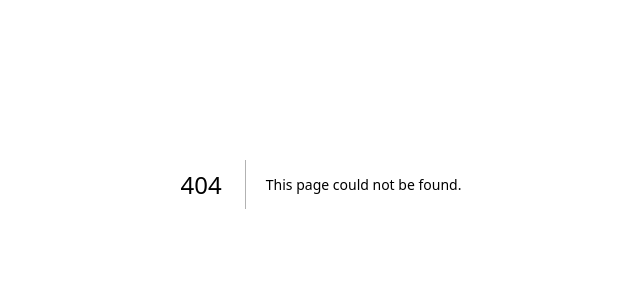
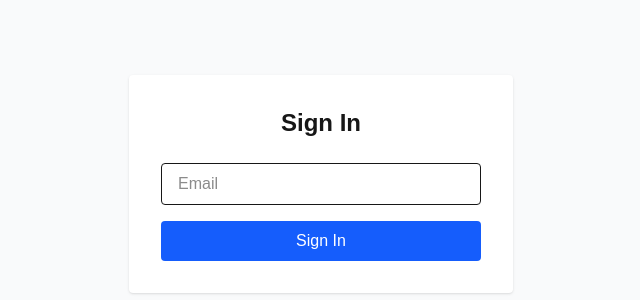
Before and after one commit to opsecfreak/FlightReady-UAV, a Next.js app in the folder flightlogger-app/: page /signin in a window 1280 px wide. Before the commit this address had no page. Shown: the part 216-516 px from the top of the page, without its empty margins (319-959 px from the left). Built offline with nearby package versions, Linux system fonts and the light colour scheme.

Commit message:
Scaffold sign-in UI and placeholder auth

```diff
--- /dev/null
+++ b/flightlogger-app/src/app/dashboard/layout.tsx
@@ -0,0 +1,10 @@
+import Sidebar from "../../components/Sidebar";
+
+export default function DashboardLayout({ children }: { children: React.ReactNode }) {
+  return (
+    <div className="flex min-h-screen">
+      <Sidebar />
+      <main className="flex-1 p-6 bg-gray-50">{children}</main>
+    </div>
+  );
+}
--- /dev/null
+++ b/flightlogger-app/src/app/signin/page.tsx
@@ -0,0 +1,31 @@
+import { useState } from "react";
+import { useRouter } from "next/navigation";
+
+export default function SignInPage() {
+  const [email, setEmail] = useState("");
+  const router = useRouter();
+
+  function handleSubmit(e: React.FormEvent) {
+    e.preventDefault();
+    // Placeholder: Save email to localStorage or context
+    localStorage.setItem("userEmail", email);
+    router.push("/dashboard");
+  }
+
+  return (
+    <div className="flex min-h-screen items-center justify-center bg-gray-50">
+      <form onSubmit={handleSubmit} className="bg-white p-8 rounded shadow w-full max-w-sm">
+        <h1 className="text-2xl font-bold mb-6 text-center">Sign In</h1>
+        <input
+          type="email"
+          placeholder="Email"
+          value={email}
+          onChange={e => setEmail(e.target.value)}
+          className="w-full px-4 py-2 border rounded mb-4"
+          required
+        />
+        <button type="submit" className="w-full bg-blue-600 text-white py-2 rounded hover:bg-blue-700">Sign In</button>
+      </form>
+    </div>
+  );
+}
```
